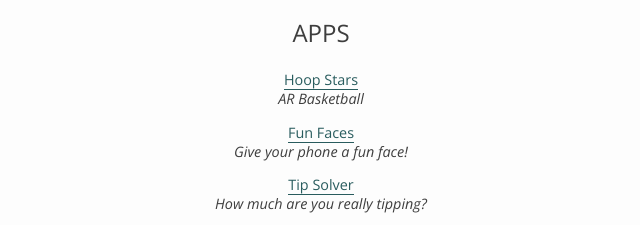
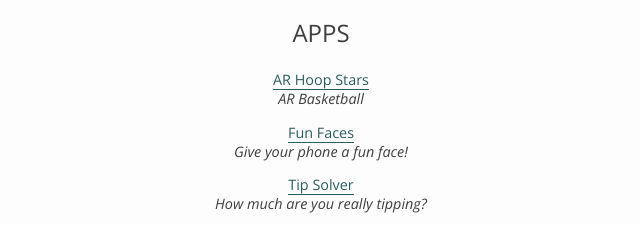
Before and after one commit to FastRobo/FastRobo.github.io, a plain HTML site: page index.html in a window 1280 px wide. Shown: the part 158-383 px from the top of the page, 319-959 px from the left. Drawn offline with nearby package versions, Linux system fonts and the light colour scheme.

Commit message:
update AR Hoop Stars name

```diff
--- a/index.html
+++ b/index.html
@@ -17,7 +17,7 @@
       <h2>Apps</h2>
       <ul>
         <li>
-          <div><a href="https://itunes.apple.com/us/app/hoop-stars/id1282112219">Hoop Stars</a></div>
+          <div><a href="https://itunes.apple.com/us/app/hoop-stars/id1282112219">AR Hoop Stars</a></div>
           <span class='tagline'>AR Basketball</span>
         </li>
         <li>
```
